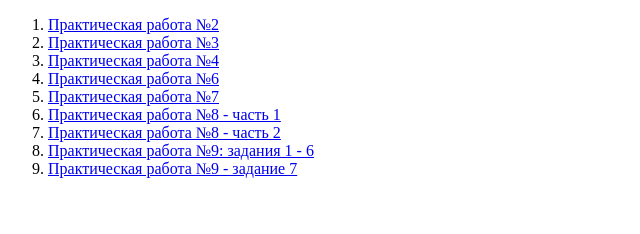
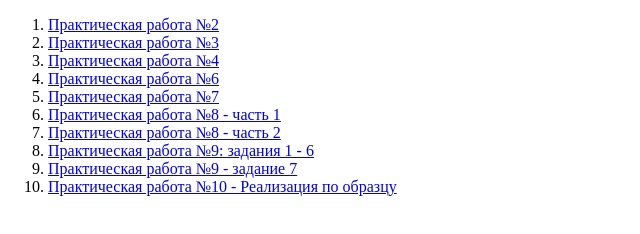
Before and after one commit to Esteddy/MDK03.02, a plain HTML site: page pages/works/work.html in a window 1280 px wide. Shown: the whole page, without its empty margins (0-640 px from the left). Drawn offline with Linux system fonts and the light colour scheme.

Commit message:
К списку работ добавлена реализация по образцу

```diff
--- a/pages/works/work.html
+++ b/pages/works/work.html
@@ -17,6 +17,7 @@
         <li><a href="pr8/part2.html">Практическая работа №8 - часть 2</a></li>
         <li><a href="pr9/pr9.html">Практическая работа №9: задания 1 - 6</a></li>
         <li><a href="pr9/pr9-7.html">Практическая работа №9 - задание 7</a></li>
+        <li><a href="pr10/example.html">Практическая работа №10 - Реализация по образцу</a></li>
     </ol>
 
 </body>
```
